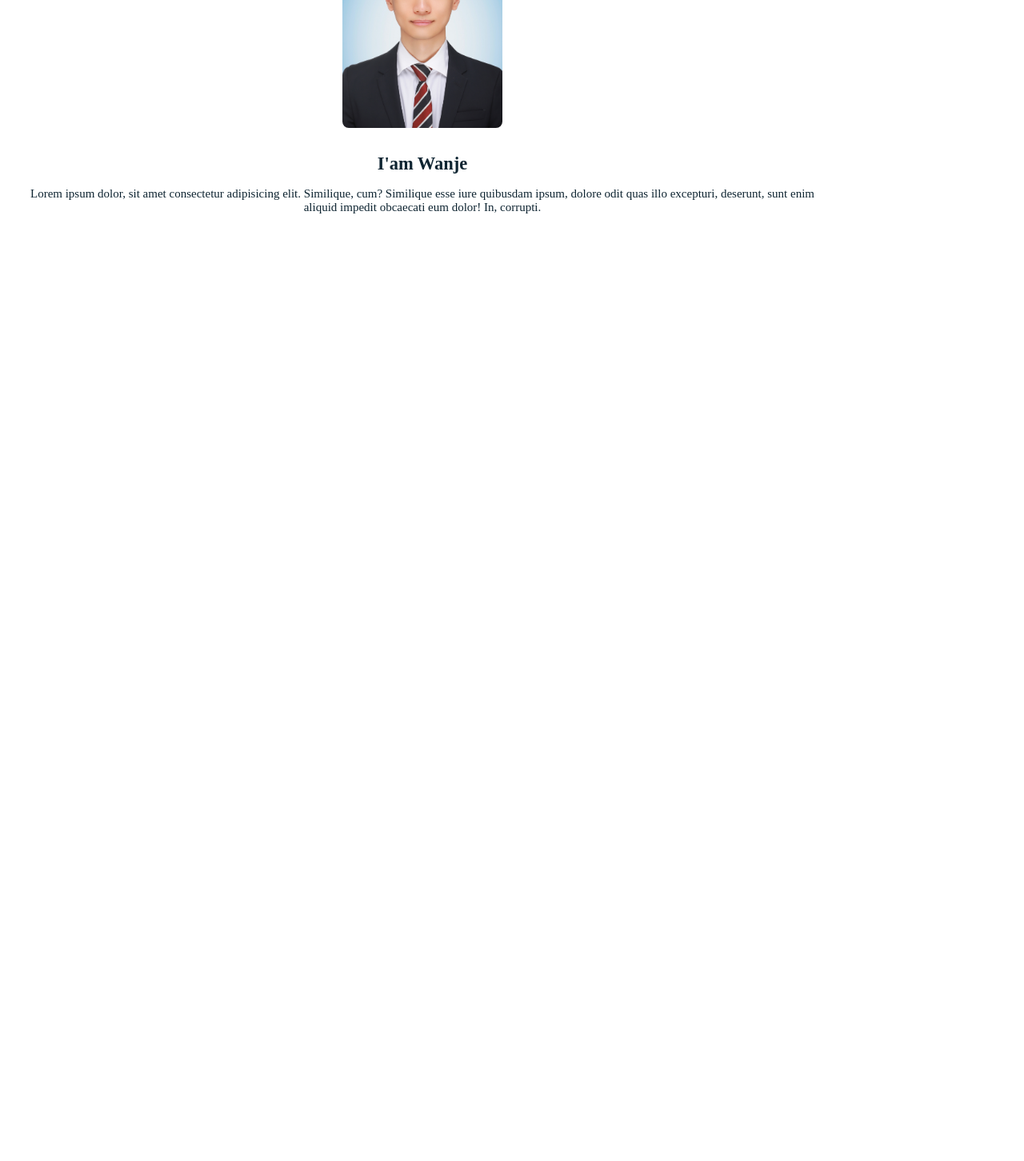
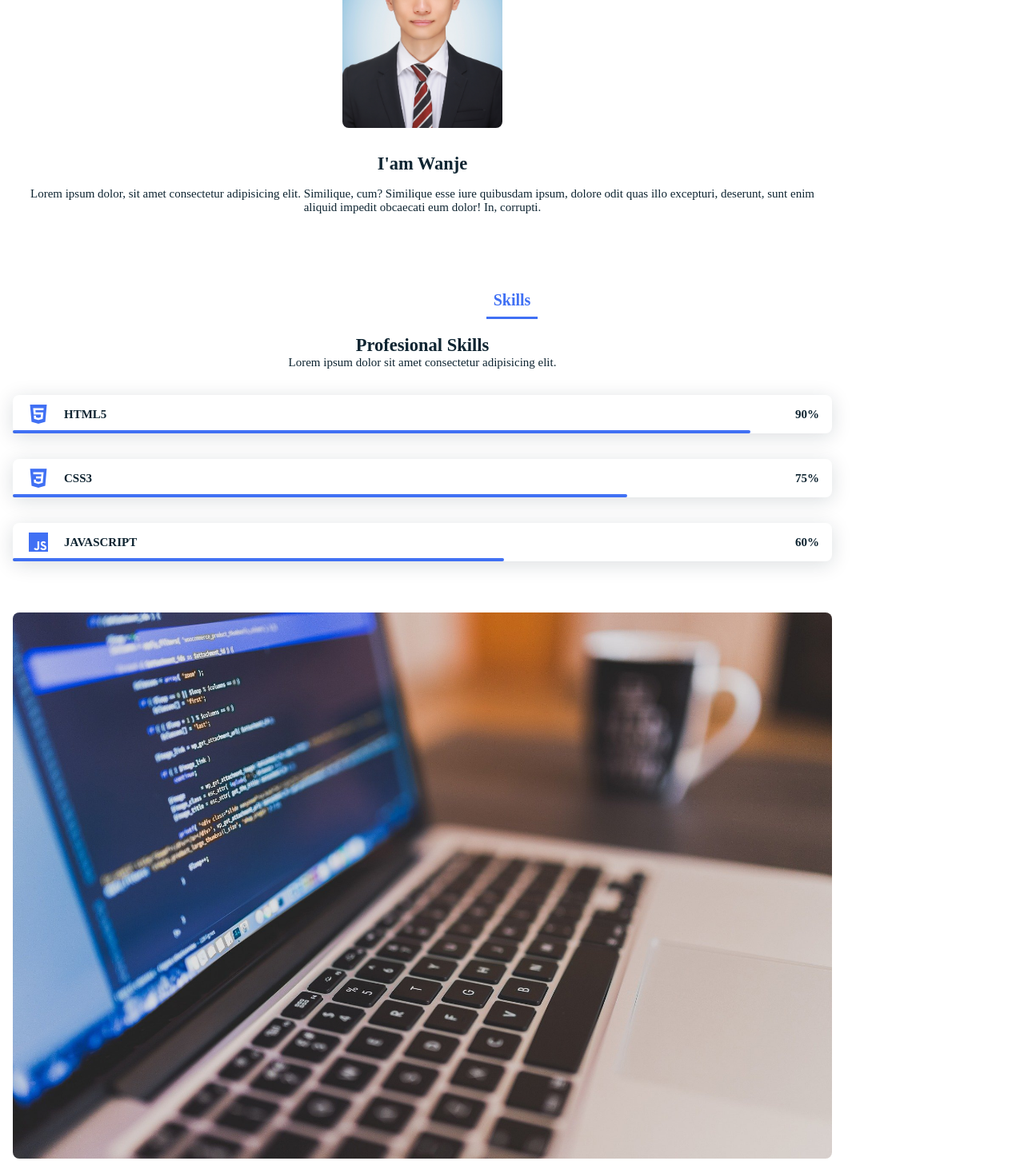
Before and after one commit to Nick0808/personal-portfolio, a plain HTML site: page index.html in a window 1280 px wide. Shown: the part 1079-2531 px from the top of the page at 80% size. Before the commit the page ends 1379 px from the top, so only its background shows below. Drawn offline with nearby package versions, Linux system fonts and the light colour scheme.

Commit message:
Add skills and work category

```diff
--- a/css/style.css
+++ b/css/style.css
@@ -276,3 +276,89 @@ I-header {
   width: 200px;
   border-radius: 0.5rem;
 }
+
+/* Skills */
+.skills_container {
+  row-gap: 2rem;
+  text-align: center;
+}
+
+.skill_subtitle {
+  margin-bottom: var(--mb-2);
+}
+
+.skills_text {
+  margin-bottom: var(--mb-4);
+}
+
+.skills_data {
+  display: flex;
+  justify-content: space-between;
+  align-items: center;
+  position: relative;
+  font-weight: var(--font-semi);
+  padding: 0.5rem 1rem;
+  margin-bottom: var(--mb-4);
+  box-shadow: 0 4px 25px rgba(14, 36, 49, 0.15);
+  border-radius: 0.5rem;
+}
+
+.skills_icon {
+  font-size: 2rem;
+  margin-right: var(--mb-2);
+  color: var(--first-color);
+}
+
+.skills_names {
+  display: flex;
+  align-items: center;
+}
+
+.skills_bar {
+  position: absolute;
+  left: 0;
+  bottom: 0;
+  background-color: var(--first-color);
+  height: 0.25rem;
+  border-radius: 5rem;
+  z-index: var(--z-back);
+}
+
+.skills_html {
+  width: 90%;
+}
+
+.skills_css {
+  width: 75%;
+}
+.skills_js {
+  width: 60%;
+}
+
+.skills_img {
+  border-radius: 0.5rem;
+}
+
+/* Work */
+.work {
+  text-align: center;
+}
+
+.work_container {
+  row-gap: 2rem;
+}
+
+.work_img {
+  box-shadow: 0 4px 25px rgba(14, 36, 49, 0.15);
+  border-radius: 0.5rem;
+  overflow: hidden;
+}
+
+.work_img img {
+  transition: 1s;
+  cursor: pointer;
+}
+
+.work_img img:hover {
+  transform: scale(1.1);
+}
--- a/index.html
+++ b/index.html
@@ -70,6 +70,86 @@
                 </div>
             </div>
         </section>
+
+        <!-- Skills -->
+        <section class="skill section" id="skills">
+            <h2 class="section-title">Skills</h2>
+
+            <div class="skills_container bd-grid">
+                <div>
+                    <h2 class="skills_subtitle">Profesional Skills</h2>
+                    <p class="skills_text">Lorem ipsum dolor sit amet consectetur adipisicing elit.</p>
+
+                    <div class="skills_data">
+                        <div class="skills_names">
+                            <i class='bx bxl-html5 skills_icon'></i>
+                            <span class="skills_name">HTML5</span>
+                        </div>
+
+                        <div>
+                            <span class="skills_percentage">90%</span>
+                        </div>
+                        <div class="skills_bar skills_html"></div>
+                    </div>
+
+                    <div class="skills_data">
+                        <div class="skills_names">
+                            <i class='bx bxl-css3 skills_icon' ></i>
+                            <span class="skills_name">CSS3</span>
+                        </div>
+
+                        <div>
+                            <span class="skills_percentage">75%</span>
+                        </div>
+                        <div class="skills_bar skills_css"></div>
+                    </div>
+
+                    <div class="skills_data">
+                        <div class="skills_names">
+                            <i class='bx bxl-javascript skills_icon' ></i>
+                            <span class="skills_name">JAVASCRIPT</span>
+                        </div>
+
+                        <div>
+                            <span class="skills_percentage">60%</span>
+                        </div>
+                        <div class="skills_bar skills_js"></div>
+                    </div>
+                </div>
+
+                <div>
+                    <img src="img/work3.jpg" alt="" class="skills_img">
+                </div>
+            </div>
+        </section>
+
+        <!-- Work -->
+        <section class="work section" id="work">
+            <h2 class="section-title">Work</h2>
+
+            <div class="work_container bd-grid">
+                <div class="work_img">
+                    <img src="img/work1.jpg" alt="">
+                </div>
+                <div class="work_img">
+                    <img src="img/work2.jpg" alt="">
+                </div>
+                <div class="work_img">
+                    <img src="img/work3.jpg" alt="">
+                </div>
+                <div class="work_img">
+                    <img src="img/work4.jpg" alt="">
+                </div>
+                <div class="work_img">
+                    <img src="img/work5.jpg" alt="">
+                </div>
+                <div class="work_img">
+                    <img src="img/work6.jpg" alt="">
+                </div>
+            </div>
+        </section>
+
+        <!-- Contact -->
     </main>
 
     <!-- SCROLL REVEAL -->
```
Also changed, not shown: img/work1.jpg (added), img/work2.jpg (added), img/work3.jpg (added), img/work4.jpg (added), img/work5.jpg (added), img/work6.jpg (added).
